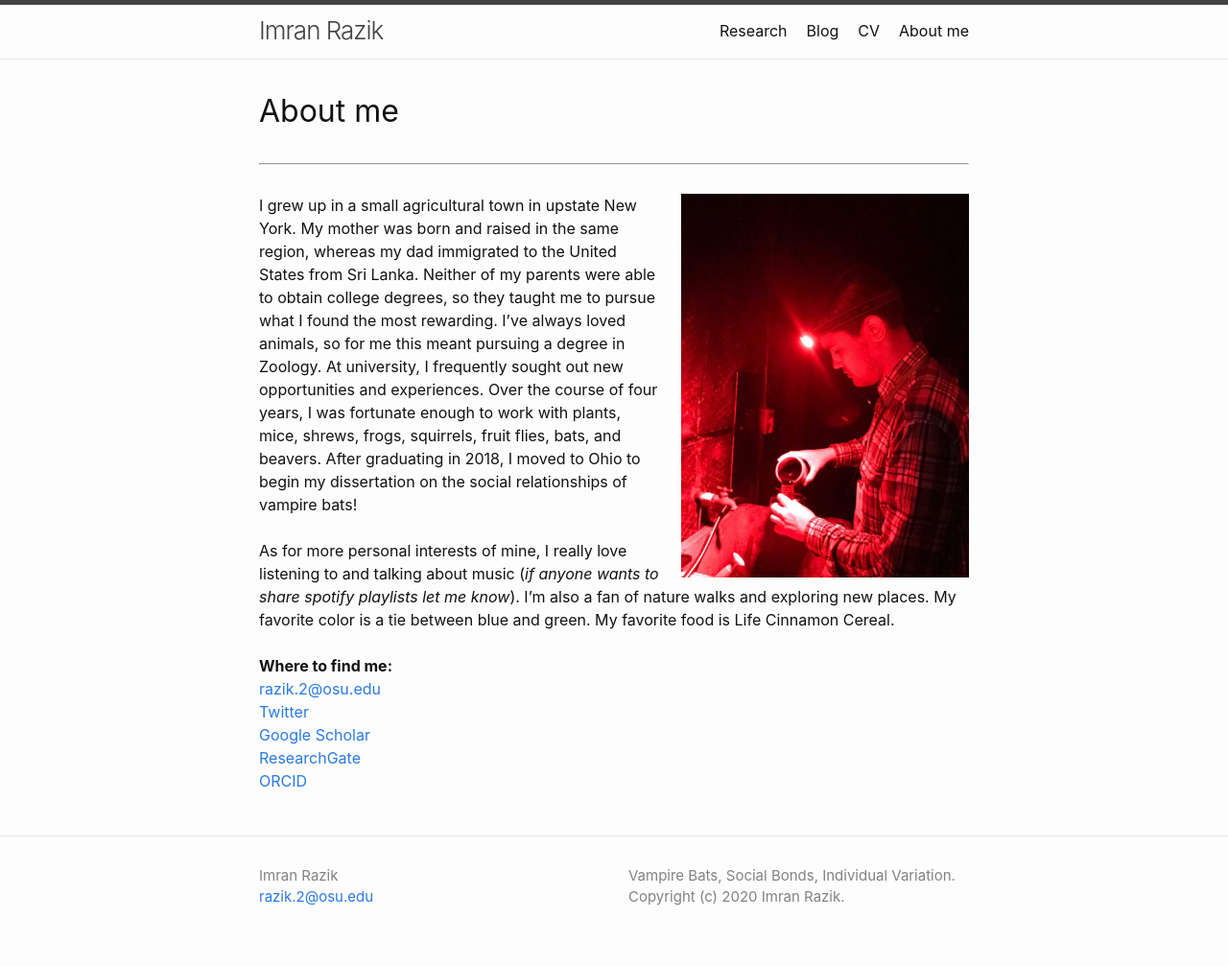
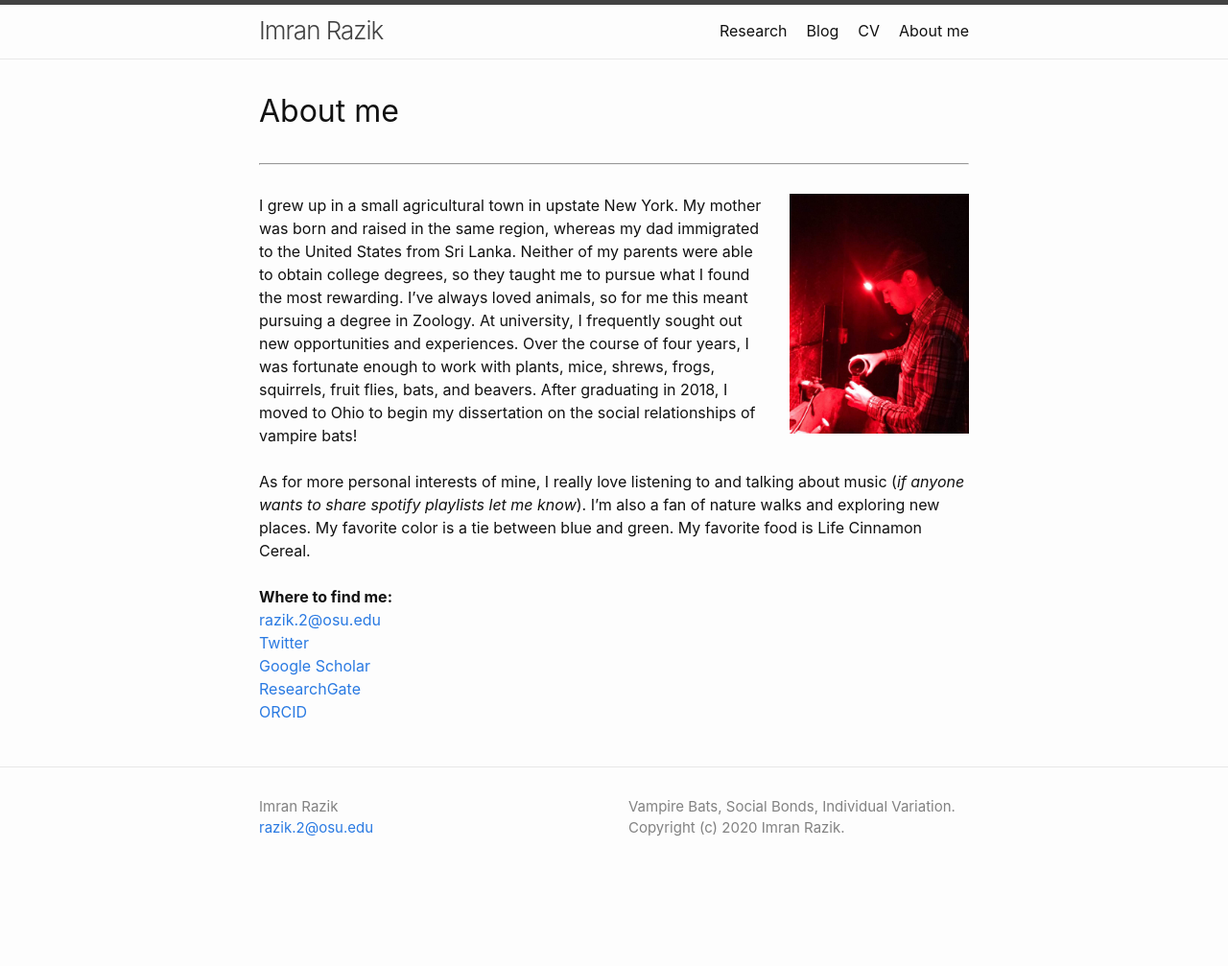
Before and after one commit to imranrazik/imranrazik.github.io, a Jekyll site: the page built from About-me.md, in a window 1280 px wide. Shown: the whole page at 96% size. Built offline with Jekyll 4.4.1, drawn with Linux system fonts in a browser that asks for light colours; our own code applies the rules of GitHub Pages for plain Markdown files; after the commit the page ends 935 px from its top, so only the background shows below that.

Commit message:
Update About-me.md

```diff
--- a/About-me.md
+++ b/About-me.md
@@ -3,7 +3,7 @@ layout: default
 ---
 # About me
 ---
-<img align="right" src="assets/34349279-38d9-4de1-ad80-4556efc33ab1.jpg" height="400px" style="float:right; margin-left:20px">I grew up in a small agricultural town in upstate New York. My mother was born and raised in the same region, whereas my dad immigrated to the United States from Sri Lanka. Neither of my parents were able to obtain college degrees, so they taught me to pursue what I found the most rewarding. I've always loved animals, so for me this meant pursuing a degree in Zoology. At university, I frequently sought out new opportunities and experiences. Over the course of four years, I was fortunate enough to work with plants, mice, shrews, frogs, squirrels, fruit flies, bats, and beavers. After graduating in 2018, I moved to Ohio to begin my dissertation on the social relationships of vampire bats!
+<img align="right" src="assets/34349279-38d9-4de1-ad80-4556efc33ab1.jpg" height="250px" style="float:right; margin-left:20px">I grew up in a small agricultural town in upstate New York. My mother was born and raised in the same region, whereas my dad immigrated to the United States from Sri Lanka. Neither of my parents were able to obtain college degrees, so they taught me to pursue what I found the most rewarding. I've always loved animals, so for me this meant pursuing a degree in Zoology. At university, I frequently sought out new opportunities and experiences. Over the course of four years, I was fortunate enough to work with plants, mice, shrews, frogs, squirrels, fruit flies, bats, and beavers. After graduating in 2018, I moved to Ohio to begin my dissertation on the social relationships of vampire bats!
 <br />
 <br />
 As for more personal interests of mine, I really love listening to and talking about music (*if anyone wants to share spotify playlists let me know*). I'm also a fan of nature walks and exploring new places. My favorite color is a tie between blue and green. My favorite food is Life Cinnamon Cereal.
```
